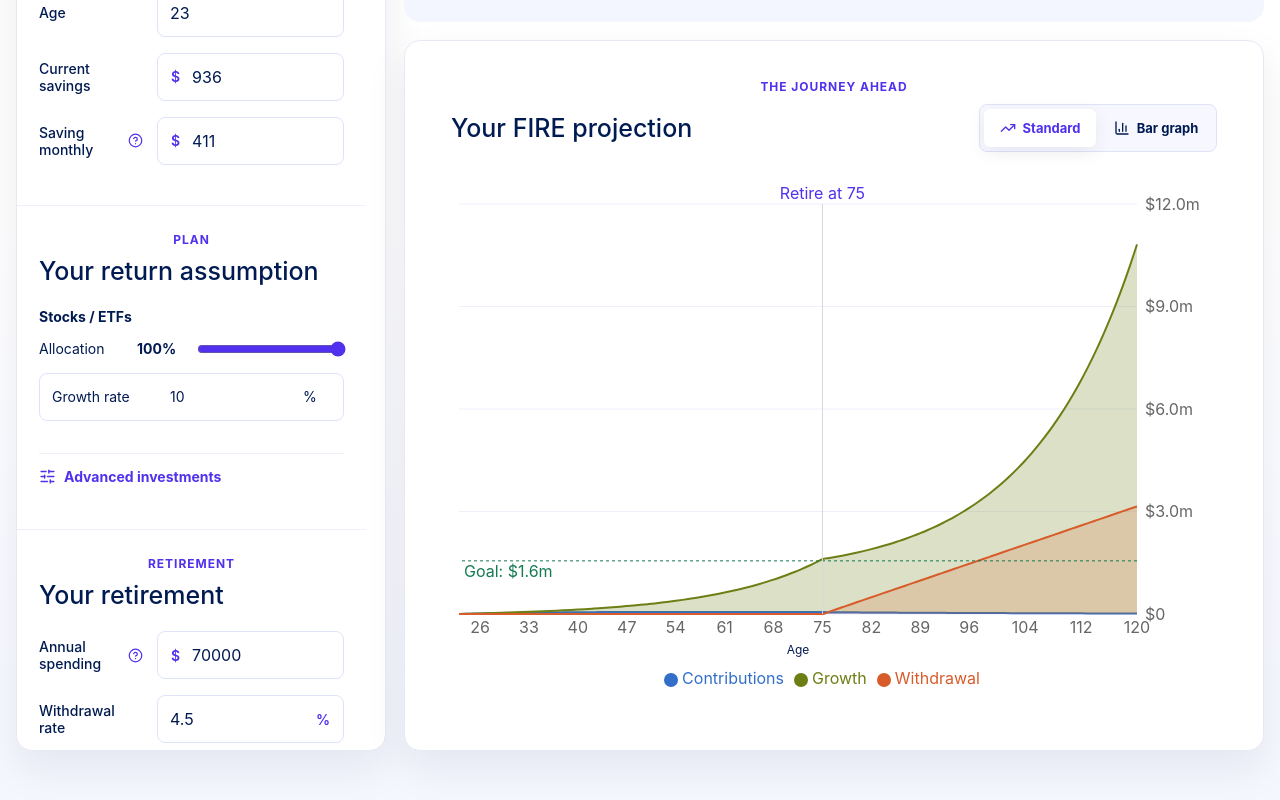
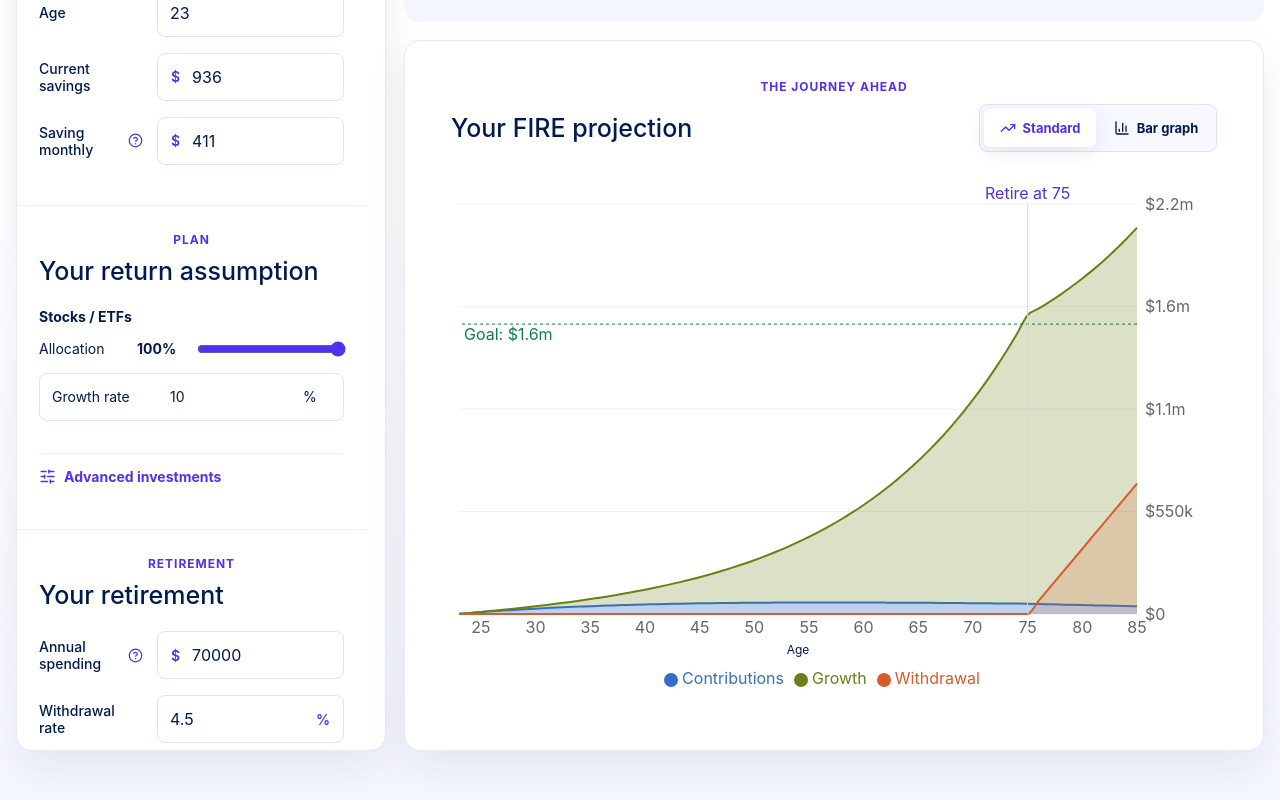
Before and after one commit to DouglasTitze/Investment-Calculator-Website, a React (Vite) app in the folder web-fire-calculator/: page / in a window 1280 px wide. Shown: the part 328-1128 px from the top of the page. Built offline with nearby package versions, Linux system fonts and the light colour scheme.

Commit message:
Further reduce final age to a realistic number

```diff
--- a/web-fire-calculator/src/App.tsx
+++ b/web-fire-calculator/src/App.tsx
@@ -26,7 +26,7 @@ import {
 } from "lucide-react";
 import "./App.css";
 
-const DEFAULT_FINAL_CHART_AGE = 120;
+const DEFAULT_FINAL_CHART_AGE = 85;
 const MAX_SUPPORTED_AGE = 150;
 const MAX_ACCUMULATION_YEARS = MAX_SUPPORTED_AGE;
 const MAX_DRAWDOWN_YEARS = MAX_SUPPORTED_AGE;
```
